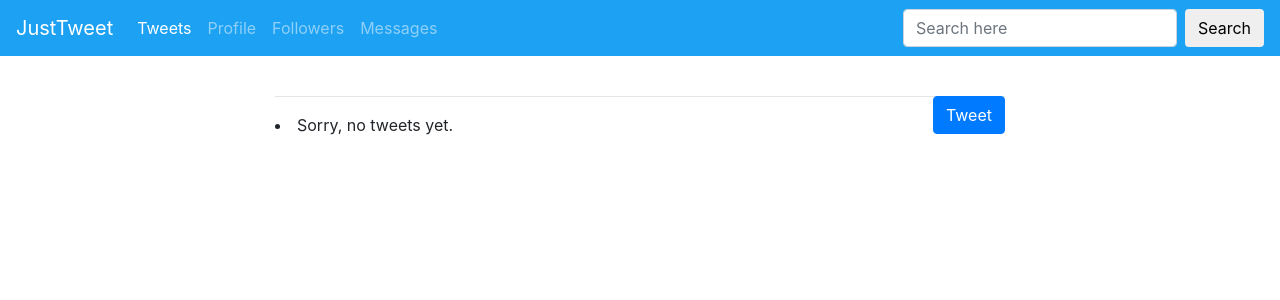
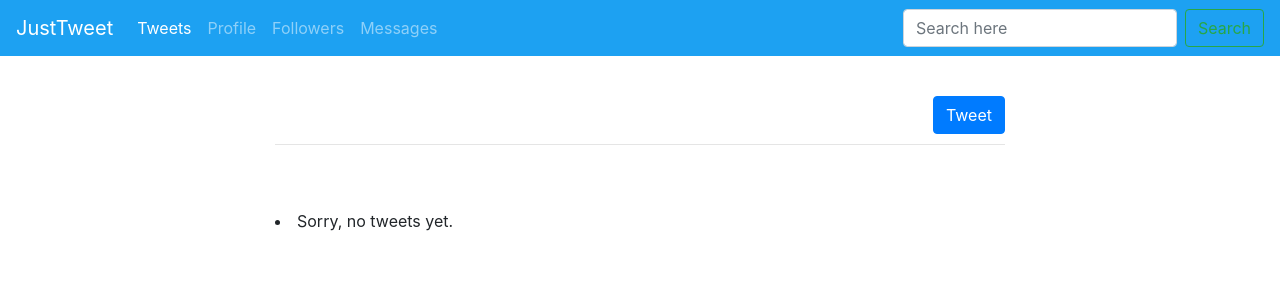
Before and after one commit to IrinaSerova/JustTweet, a Django app: template tweets/templates/tweets/list_view.html in a window 1280 px wide. Shown: the top 300 px of the page. Run offline with Django 3.2, Linux system fonts and the light colour scheme; the template is opened without the code that fills it, so the values that code supplies are empty; some libraries are stand-ins or nearby versions.

Commit message:
new styles added

```diff
--- a/tweets/templates/tweets/list_view.html
+++ b/tweets/templates/tweets/list_view.html
@@ -1,5 +1,4 @@
 {% extends "base.html"%}
-{%block content%}
 {% block script %}
 <script>
 	function getParameterByName(name, url){
@@ -75,28 +74,30 @@
 		})
 	});
 </script>
-{% endblock script %}
+{% endblock script%}
 
+{%block content%}
 <div class="row">
 	<div class="col-sm-8 offset-sm-2">
 		{% if not request.GET.query%}
 		<div>
-
-			{% include "tweets/form.html" with form=create_form action_url=create_url btn_title='Tweet' form_class='tweet-form' %}
+			{% include "tweets/form.html" with form=create_form action_url=create_url btn_title='Tweet' form_id='tweet_form'%}
 		</div>
+		<br>
+		<br>
 		{%endif%}
 		<hr>
+
 		<div id="tweet-container">
 
 		</div>
 
-
-
+		<br><br>
 
 		{% for obj in object_list%}
 		<div class="media">
 			{% if obj.image %}
-				<img class="mr-3" src="..." alt="Generic placeholder image">
+			<img class="mr-3" src="..." alt="Generic placeholder image">
 			{%endif%}
 			<div class="media-body">
 				<h5 class="mt-0">{{obj.user}}</h5>
@@ -110,11 +111,8 @@
 				<li>Sorry, no tweets yet.</li>
 				{%endif%}
 			</div>
-
-
+		</div>
 		{%endfor%}
 	</div>
-
 </div>
-
 {%endblock%}
--- a/tweets/templates/tweets/tweet_search.html
+++ b/tweets/templates/tweets/tweet_search.html
@@ -1,4 +1,4 @@
 <form class="form-inline my-2 my-lg-0" method='GET' action='{% url "tweet:list" %}'>
 	<input class="form-control mr-sm-2" type="search" placeholder="Search here" name="query" value="{{request.GET.query}}">
-	<input class="btn btn-outline my-2 my-sm-0" type="submit" value="Search" name="submit">
+	<input class="btn btn-outline-success my-2 my-sm-0" type="submit" value="Search" name="submit">
 </form>
```
Also changed, not shown: tweets/api/serializers.py (line endings or trailing spaces), tweets/templates/tweets/form.html (line endings or trailing spaces).
